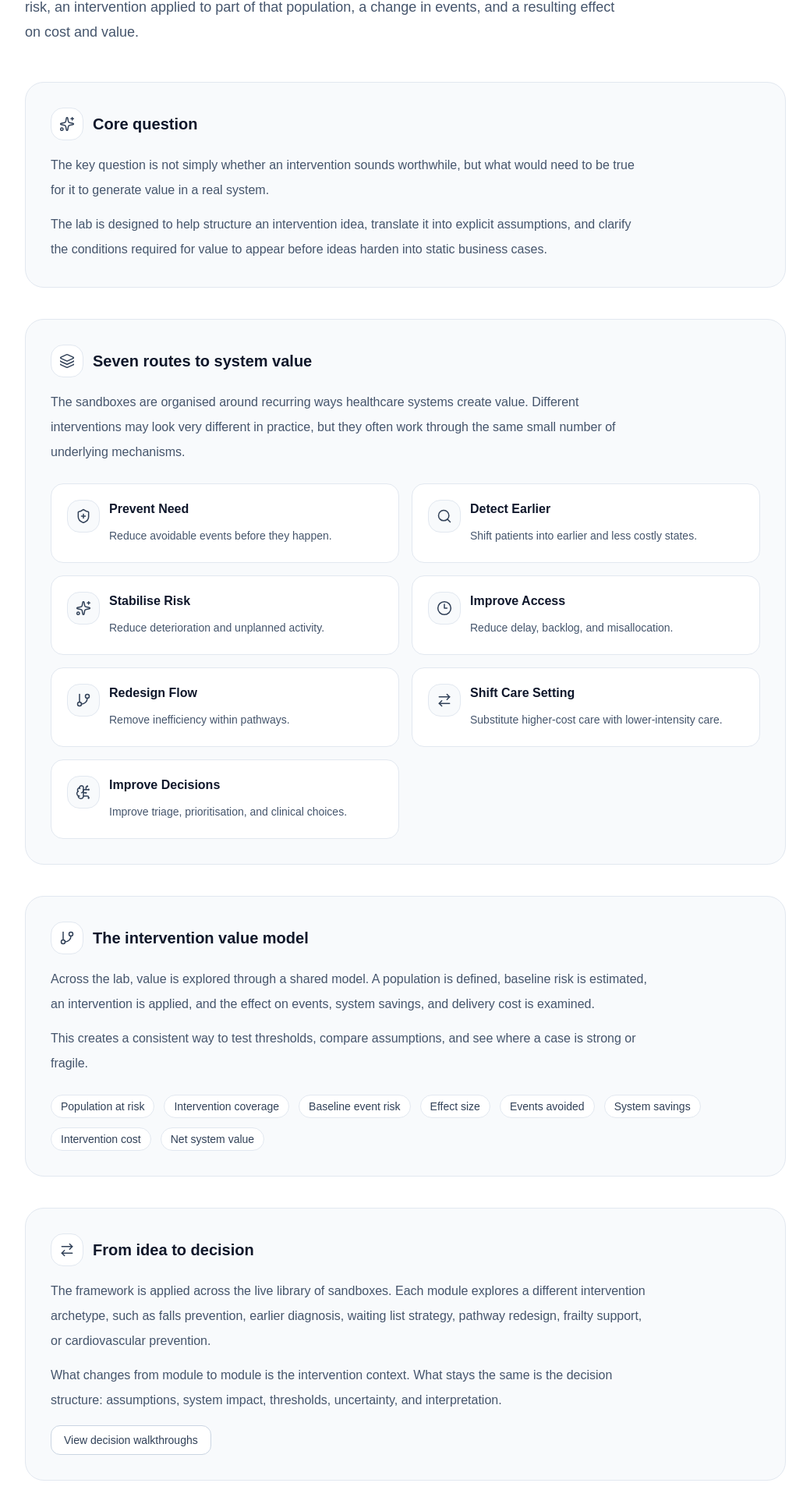
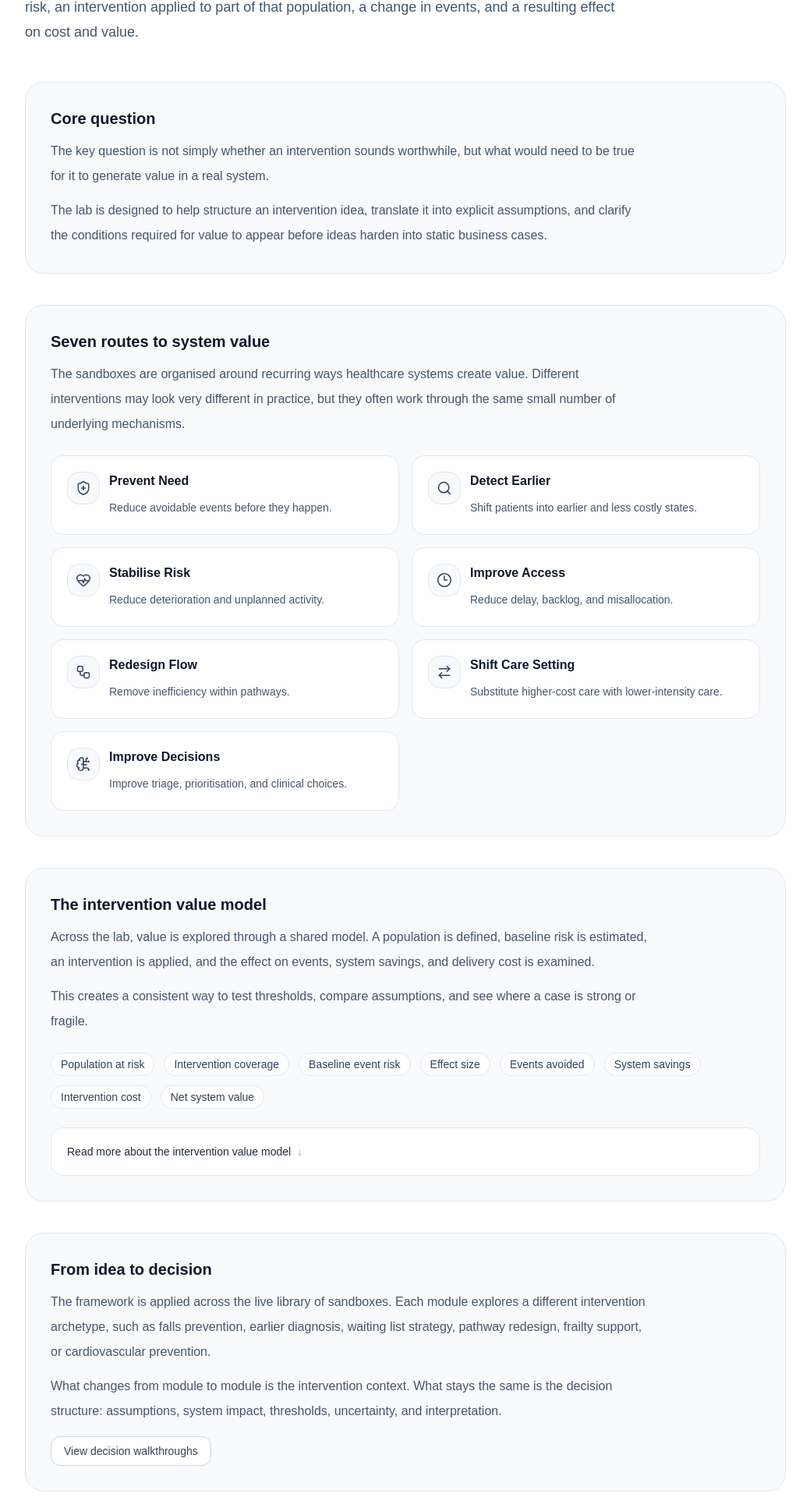
Before and after one commit to olivercareyncl/health-economics-scenario-lab, a Next.js app in the folder site/: page /framework in a window 1280 px wide. Shown: the part 260-2180 px from the top of the page at 78% size, without its empty margins (120-1159 px from the left). Built offline with nearby package versions, Linux system fonts and the light colour scheme.

Commit message:
Update page.tsx

```diff
--- a/site/src/app/framework/page.tsx
+++ b/site/src/app/framework/page.tsx
@@ -3,11 +3,10 @@ import {
   ArrowRightLeft,
   BrainCircuit,
   Clock3,
-  GitBranch,
-  Layers3,
+  HeartPulse,
   Search,
   ShieldPlus,
-  Sparkles,
+  Workflow,
 } from "lucide-react";
 
 const routes = [
@@ -24,7 +23,7 @@ const routes = [
   {
     name: "Stabilise Risk",
     description: "Reduce deterioration and unplanned activity.",
-    icon: Sparkles,
+    icon: HeartPulse,
   },
   {
     name: "Improve Access",
@@ -34,7 +33,7 @@ const routes = [
   {
     name: "Redesign Flow",
     description: "Remove inefficiency within pathways.",
-    icon: GitBranch,
+    icon: Workflow,
   },
   {
     name: "Shift Care Setting",
@@ -59,23 +58,6 @@ const modelSteps = [
   "Net system value",
 ] as const;
 
-function SectionHeading({
-  icon: Icon,
-  title,
-}: {
-  icon: React.ComponentType<{ className?: string; strokeWidth?: number }>;
-  title: string;
-}) {
-  return (
-    <div className="flex items-center gap-3">
-      <div className="rounded-2xl border border-slate-200 bg-white p-2.5 text-slate-700">
-        <Icon className="h-5 w-5" strokeWidth={1.8} />
-      </div>
-      <h2 className="text-xl font-semibold">{title}</h2>
-    </div>
-  );
-}
-
 export default function FrameworkPage() {
   return (
     <div className="mx-auto max-w-5xl px-6 py-16">
@@ -93,8 +75,8 @@ export default function FrameworkPage() {
 
       <section className="mt-12 space-y-10">
         <section className="rounded-3xl border border-slate-200 bg-slate-50 p-8">
-          <SectionHeading icon={Sparkles} title="Core question" />
-          <p className="mt-4 max-w-3xl leading-8 text-slate-600">
+          <h2 className="text-xl font-semibold">Core question</h2>
+          <p className="mt-3 max-w-3xl leading-8 text-slate-600">
             The key question is not simply whether an intervention sounds
             worthwhile, but what would need to be true for it to generate value
             in a real system.
@@ -108,8 +90,8 @@ export default function FrameworkPage() {
         </section>
 
         <section className="rounded-3xl border border-slate-200 bg-slate-50 p-8">
-          <SectionHeading icon={Layers3} title="Seven routes to system value" />
-          <p className="mt-4 max-w-3xl leading-8 text-slate-600">
+          <h2 className="text-xl font-semibold">Seven routes to system value</h2>
+          <p className="mt-3 max-w-3xl leading-8 text-slate-600">
             The sandboxes are organised around recurring ways healthcare systems
             create value. Different interventions may look very different in
             practice, but they often work through the same small number of
@@ -144,8 +126,8 @@ export default function FrameworkPage() {
         </section>
 
         <section className="rounded-3xl border border-slate-200 bg-slate-50 p-8">
-          <SectionHeading icon={GitBranch} title="The intervention value model" />
-          <p className="mt-4 max-w-3xl leading-8 text-slate-600">
+          <h2 className="text-xl font-semibold">The intervention value model</h2>
+          <p className="mt-3 max-w-3xl leading-8 text-slate-600">
             Across the lab, value is explored through a shared model. A
             population is defined, baseline risk is estimated, an intervention
             is applied, and the effect on events, system savings, and delivery
@@ -166,11 +148,110 @@ export default function FrameworkPage() {
               </span>
             ))}
           </div>
+
+          <details className="mt-6 rounded-2xl border border-slate-200 bg-white p-5 group">
+            <summary className="cursor-pointer list-none text-sm font-medium text-slate-800">
+              <span className="inline-flex items-center gap-2">
+                Read more about the intervention value model
+                <span className="text-slate-400 transition group-open:rotate-180">
+                  ↓
+                </span>
+              </span>
+            </summary>
+
+            <div className="mt-5 space-y-6 text-slate-600">
+              <div>
+                <h3 className="text-base font-semibold text-slate-900">
+                  1. Defining scale: population and coverage
+                </h3>
+                <p className="mt-2 leading-8">
+                  The model begins with the population at risk: the total group
+                  eligible for an intervention. Because no service reaches every
+                  patient, the model then applies an intervention coverage
+                  assumption, representing the realistic proportion of that
+                  population the programme is expected to reach.
+                </p>
+                <p className="mt-2 leading-8">
+                  Together, these assumptions define the practical ceiling for
+                  the intervention’s impact.
+                </p>
+              </div>
+
+              <div>
+                <h3 className="text-base font-semibold text-slate-900">
+                  2. Measuring potential: baseline risk and effect size
+                </h3>
+                <p className="mt-2 leading-8">
+                  Once scale is defined, the model considers baseline event
+                  risk: the expected frequency of the negative outcome without
+                  intervention. That might be a fall, an admission, a crisis
+                  event, or another form of system activity.
+                </p>
+                <p className="mt-2 leading-8">
+                  Effect size then represents the anticipated reduction in those
+                  events attributable to the intervention. This allows users to
+                  test whether value depends more on targeting high-risk groups,
+                  achieving a strong effect, or some combination of both.
+                </p>
+              </div>
+
+              <div>
+                <h3 className="text-base font-semibold text-slate-900">
+                  3. Calculating impact: events avoided and gross savings
+                </h3>
+                <p className="mt-2 leading-8">
+                  The interaction between scale, risk, and effect produces the
+                  modelled number of events avoided. This is the primary system
+                  impact measure.
+                </p>
+                <p className="mt-2 leading-8">
+                  To translate that impact into economic terms, the model
+                  applies a cost per event. This produces gross system savings:
+                  the estimated avoided cost associated with reducing activity.
+                </p>
+              </div>
+
+              <div>
+                <h3 className="text-base font-semibold text-slate-900">
+                  4. The economic reality: intervention cost and net value
+                </h3>
+                <p className="mt-2 leading-8">
+                  The model then introduces intervention cost, representing the
+                  resource required to deliver the programme at the chosen
+                  scale.
+                </p>
+                <p className="mt-2 leading-8">
+                  Net value is the result of gross savings minus intervention
+                  cost. This gives a bottom-line view of whether the
+                  intervention appears cost-saving, cost-neutral, or likely to
+                  require net investment under the selected assumptions.
+                </p>
+              </div>
+
+              <div>
+                <h3 className="text-base font-semibold text-slate-900">
+                  Why this matters for strategy
+                </h3>
+                <p className="mt-2 leading-8">
+                  The purpose of the model is not to produce a single definitive
+                  answer. It is to create a decision sandbox in which strategy
+                  teams can test assumptions, explore break-even points, and
+                  clarify the specific conditions required for value to appear.
+                </p>
+                <p className="mt-2 leading-8">
+                  In practice, that means making it easier to ask better
+                  questions earlier: how much effect is needed, how much cost is
+                  tolerable, where the fragility sits, and what should be
+                  validated next.
+                </p>
+              </div>
+            </div>
+          </details>
         </section>
 
         <section className="rounded-3xl border border-slate-200 bg-slate-50 p-8">
-          <SectionHeading icon={ArrowRightLeft} title="From idea to decision" />
-          <p className="mt-4 max-w-3xl leading-8 text-slate-600">
+          <h2 className="text-xl font-semibold">From idea to decision</h2>
+          <p className="mt-3 max-w-3xl leading-8 text-slate-600">
             The framework is applied across the live library of sandboxes. Each
             module explores a different intervention archetype, such as falls
             prevention, earlier diagnosis, waiting list strategy, pathway
@@ -193,8 +274,8 @@ export default function FrameworkPage() {
         </section>
 
         <section className="rounded-3xl border border-slate-200 bg-slate-50 p-8">
-          <SectionHeading icon={BrainCircuit} title="Boundaries of use" />
-          <p className="mt-4 max-w-3xl leading-8 text-slate-600">
+          <h2 className="text-xl font-semibold">Boundaries of use</h2>
+          <p className="mt-3 max-w-3xl leading-8 text-slate-600">
             These tools are exploratory and illustrative. They are designed to
             support earlier-stage thinking and make assumptions more transparent,
             not to replace formal economic evaluation or local validation.
```
